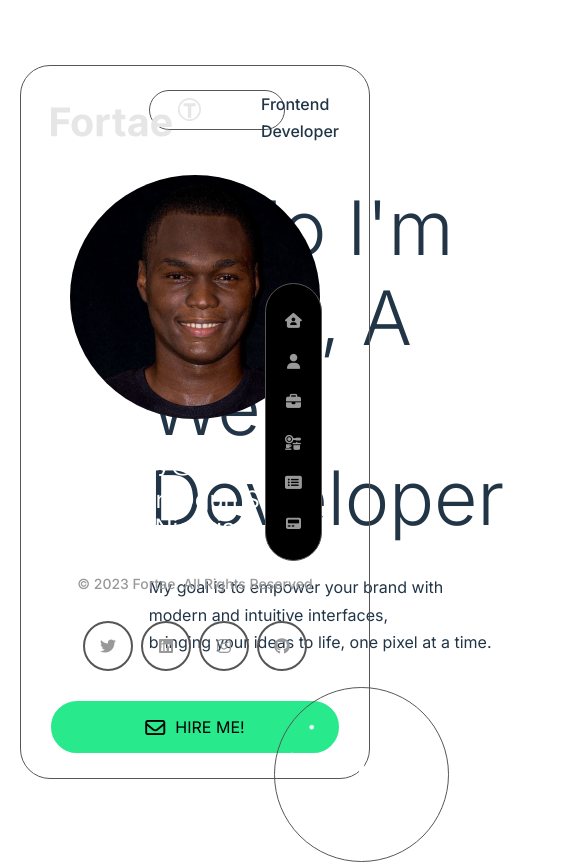
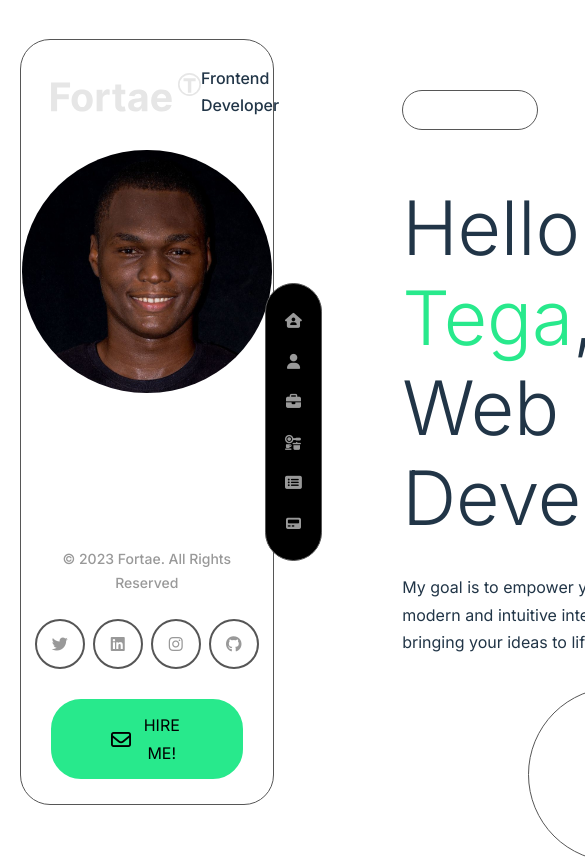
Before and after one commit to heytega/personal-portfolio, a React (Vite) app: page / in a window 390 px wide. Shown: the top 864 px of the page, 585 px wide, since content can reach past the window. Built offline with nearby package versions, Linux system fonts and the light colour scheme.

Commit message:
made the contact card responsive for tablet devices

```diff
--- a/src/components/Contact.jsx
+++ b/src/components/Contact.jsx
@@ -4,8 +4,27 @@ import logo from '../assets/Logo.svg';
 import img from '../assets/imagee.jpg';
 import Socials from './Socials';
 import Button from './Button';
+import Lenis from '@studio-freight/lenis';
 
 const Contact = () => {
+  // LENIS IMPLEMENTATION
+  const lenis = new Lenis();
+
+  lenis.on('scroll', (e) => {
+    // console.log(e);
+  });
+
+  function raf(time) {
+    lenis.raf(time);
+    requestAnimationFrame(raf);
+  }
+
+  requestAnimationFrame(raf);
+
+  const hireMe = () => {
+    lenis.scrollTo('#form');
+  };
+
   return (
     <section className={Style.cardContainer}>
       <div className={Style.card}>
@@ -27,7 +46,7 @@ const Contact = () => {
         </p>
         <Socials />
       </div>
-      <Button />
+      <Button hireMe={hireMe} />
     </section>
   );
 };
--- a/src/components/Contact.module.css
+++ b/src/components/Contact.module.css
@@ -2,7 +2,7 @@
   border: 1px solid var(--secondary-color);
   border-radius: 30px;
   /* height: 100%; */
-  max-width: 350px;
+  max-width: 450px;
   position: fixed;
   left: 20px;
 }
@@ -61,3 +61,12 @@
   text-align: center;
   margin-bottom: 25px;
 }
+
+@media (max-width: 1200px) {
+  .cardContainer {
+    position: unset;
+    max-width: unset;
+    /* width: 70vw; */
+    width: 65vw;
+  }
+}
```
